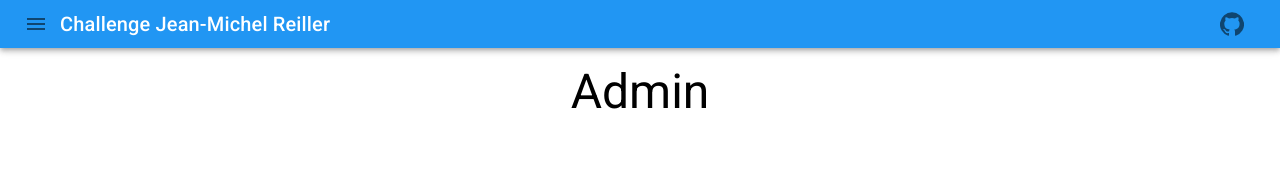
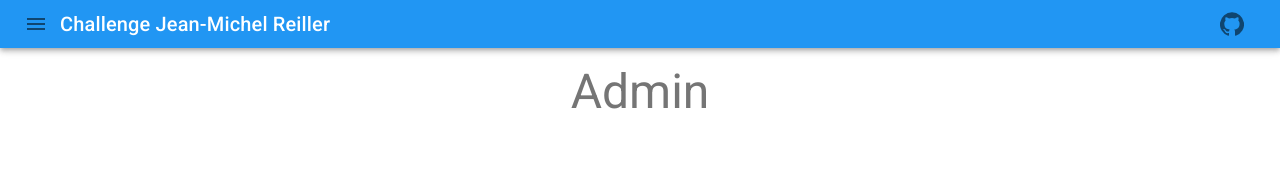
Before and after one commit to Sukaato/Challenge-Jean-Michel-Reiller, a React (Create React App) app in the folder client/: page / in a window 1280 px wide. Shown: the top 170 px of the page. Built offline with nearby package versions, Linux system fonts and the light colour scheme.

Commit message:
💄Update title of admin pages

```diff
--- a/client/src/pages/admin/home/index.tsx
+++ b/client/src/pages/admin/home/index.tsx
@@ -1,4 +1,4 @@
-import { Grid, Typography } from '@material-ui/core';
+import { Breadcrumbs, Grid, Typography } from '@material-ui/core';
 import { useEffect } from 'react';
 import { AdminCard } from '../../../components/AdminCard';
 import { appContent } from '../../../shared/app-content';
@@ -12,7 +12,9 @@ export function AdminHomePage () {
 
   return (
     <div id='admin-home'>
-      <Typography variant='h3' component='h2' className='admin-home_title'>Admin</Typography>
+      <Breadcrumbs className='admin-home_title'>
+        <Typography variant='h3' component='h2'>Admin</Typography>
+      </Breadcrumbs>
       <div className='admin-home_content'>
         <Grid
           container
--- a/client/src/pages/admin/home/style.scss
+++ b/client/src/pages/admin/home/style.scss
@@ -4,7 +4,10 @@
   flex-grow: 1;
 
   .admin-home_title {
-    text-align: center;
+    display: flex;
+    flex-direction: row;
+    justify-content: center;
+    align-items: center;
   }
 
   .admin-home_content {
--- a/client/src/pages/admin/logs/index.tsx
+++ b/client/src/pages/admin/logs/index.tsx
@@ -1,4 +1,4 @@
-import { Typography } from '@material-ui/core';
+import { Breadcrumbs, Link, Typography } from '@material-ui/core';
 import { useEffect, useState } from 'react';
 import { Column, Row, SortableTable } from '../../../components/SortableTable';
 import './style.scss';
@@ -29,7 +29,10 @@ export function AdminLogsPage () {
 
   return (
     <div id='admin-logs'>
-      <Typography variant='h3' component='h2' className='admin-logs_title'>Admin - Logs</Typography>
+      <Breadcrumbs className='admin-logs_title'>
+        <Link href='/'>Admin</Link>
+        <Typography>Logs</Typography>
+      </Breadcrumbs>
       <div className='admin-logs_content'>
         <SortableTable columns={columns} rows={logs} deleteAction={handleDeleteRow} noDefaultText />
       </div>
--- a/client/src/pages/admin/logs/style.scss
+++ b/client/src/pages/admin/logs/style.scss
@@ -4,7 +4,10 @@
   flex-grow: 1;
 
   .admin-logs_title {
-    text-align: center;
+    display: flex;
+    flex-direction: row;
+    justify-content: center;
+    align-items: center;
   }
 
   .admin-logs_content {
--- a/client/src/pages/admin/results/index.tsx
+++ b/client/src/pages/admin/results/index.tsx
@@ -1,4 +1,4 @@
-import { Backdrop, Button, IconButton, Paper, Typography } from '@material-ui/core';
+import { Backdrop, Breadcrumbs, Button, IconButton, Link, Paper, Typography } from '@material-ui/core';
 import { Close, Fullscreen } from '@material-ui/icons';
 import { useEffect, useState } from 'react';
 import { Column, Row, SortableTable } from '../../../components/SortableTable';
@@ -38,7 +38,10 @@ export function AdminResultsPage () {
 
   return (
     <div id='admin-results'>
-      <Typography variant='h3' component='h2' className='admin-results_title'>Admin - Résultats</Typography>
+      <Breadcrumbs className='admin-results_title'>
+        <Link href='/'>Admin</Link>
+        <Typography>Resultats</Typography>
+      </Breadcrumbs>
       <div className='admin-results_content'>
         <div className='admin-results_content-info'>
           <Typography variant='body1'>Temps restant: {time}</Typography>
--- a/client/src/pages/admin/results/style.scss
+++ b/client/src/pages/admin/results/style.scss
@@ -4,7 +4,10 @@
   flex-grow: 1;
 
   .admin-results_title {
-    text-align: center;
+    display: flex;
+    flex-direction: row;
+    justify-content: center;
+    align-items: center;
   }
 
   .admin-results_content {
--- a/client/src/pages/admin/settings/index.tsx
+++ b/client/src/pages/admin/settings/index.tsx
@@ -1,4 +1,4 @@
-import { Card, CardContent, TextField, Typography } from '@material-ui/core';
+import { Breadcrumbs, Card, CardContent, Link, TextField, Typography } from '@material-ui/core';
 import { useEffect, useState } from 'react';
 import './style.scss';
 
@@ -16,7 +16,10 @@ export function AdminSettingsPage () {
 
   return (
     <div id='admin-settings'>
-      <Typography variant='h3' component='h2' className='admin-settings_title'>Admin - Paramètres</Typography>
+    <Breadcrumbs className='admin-settings_title'>
+      <Link href='/'>Admin</Link>
+      <Typography>Paramètres</Typography>
+    </Breadcrumbs>
       <div className='admin-settings_content'>
         <Card className='card' elevation={3}>
           <CardContent className='card_content'>
--- a/client/src/pages/admin/settings/style.scss
+++ b/client/src/pages/admin/settings/style.scss
@@ -4,7 +4,10 @@
   flex-grow: 1;
 
   .admin-settings_title {
-    text-align: center;
+    display: flex;
+    flex-direction: row;
+    justify-content: center;
+    align-items: center;
   }
 
   .admin-settings_content {
--- a/client/src/pages/admin/teams/index.tsx
+++ b/client/src/pages/admin/teams/index.tsx
@@ -1,4 +1,4 @@
-import { Button, Typography } from '@material-ui/core';
+import { Breadcrumbs, Button, Link, Typography } from '@material-ui/core';
 import { Add, Create } from '@material-ui/icons';
 import { useEffect, useState } from 'react';
 import { Column, Row, SortableTable } from '../../../components/SortableTable';
@@ -45,7 +45,10 @@ export function AdminTeamsPage () {
 
   return (
     <div id='admin-teams'>
-      <Typography variant='h3' component='h2' className='admin-teams_title'>Admin - Équipes</Typography>
+      <Breadcrumbs className='admin-teams_title'>
+        <Link href='/'>Admin</Link>
+        <Typography>Équipes</Typography>
+      </Breadcrumbs>
       <div className='admin-teams_content'>
         <div className='admin-teams_content-info'>
           <Button variant='outlined' color='secondary' startIcon={<Add />} onClick={handleOpenModalAdd}>ajouter</Button>
--- a/client/src/pages/admin/teams/style.scss
+++ b/client/src/pages/admin/teams/style.scss
@@ -4,7 +4,10 @@
   flex-grow: 1;
 
   .admin-teams_title {
-    text-align: center;
+    display: flex;
+    flex-direction: row;
+    justify-content: center;
+    align-items: center;
   }
 
   .admin-teams_content {
```
